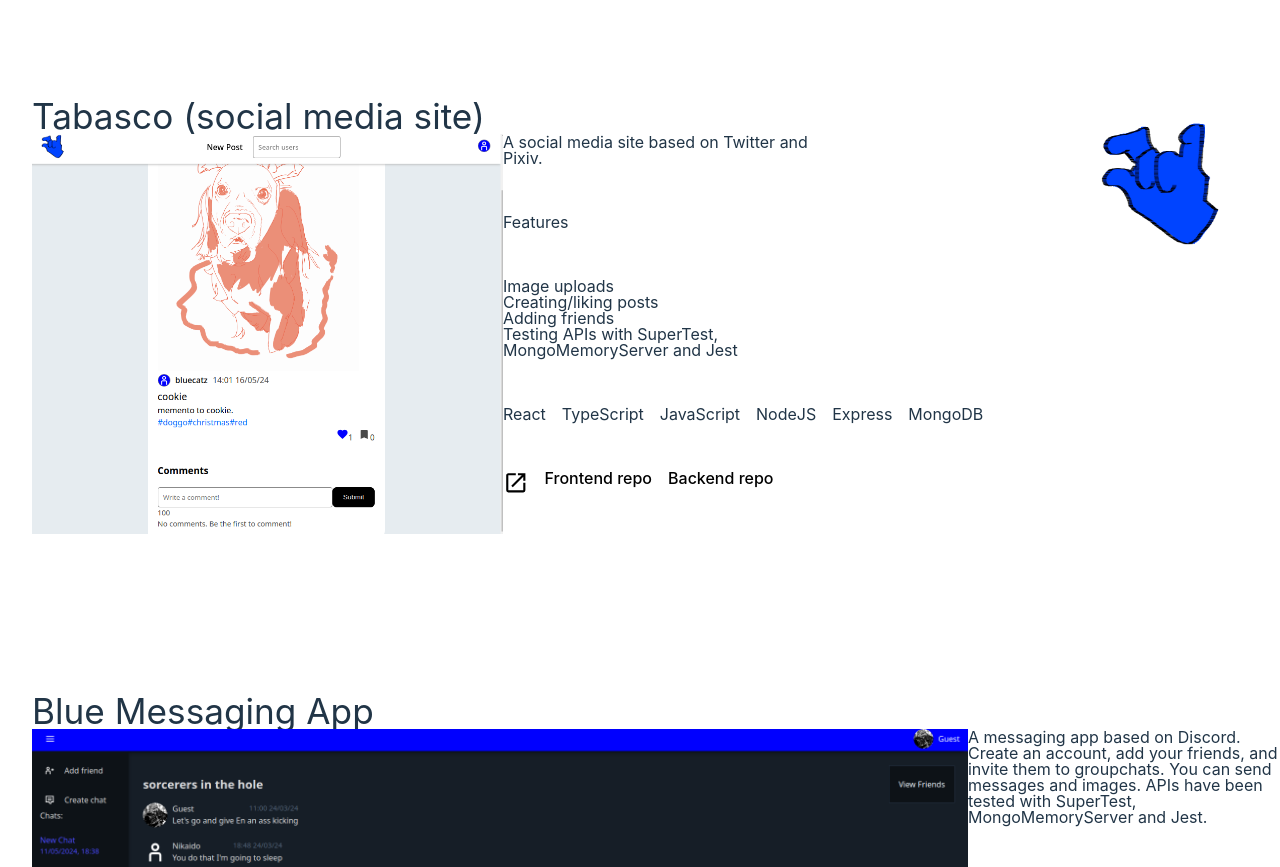
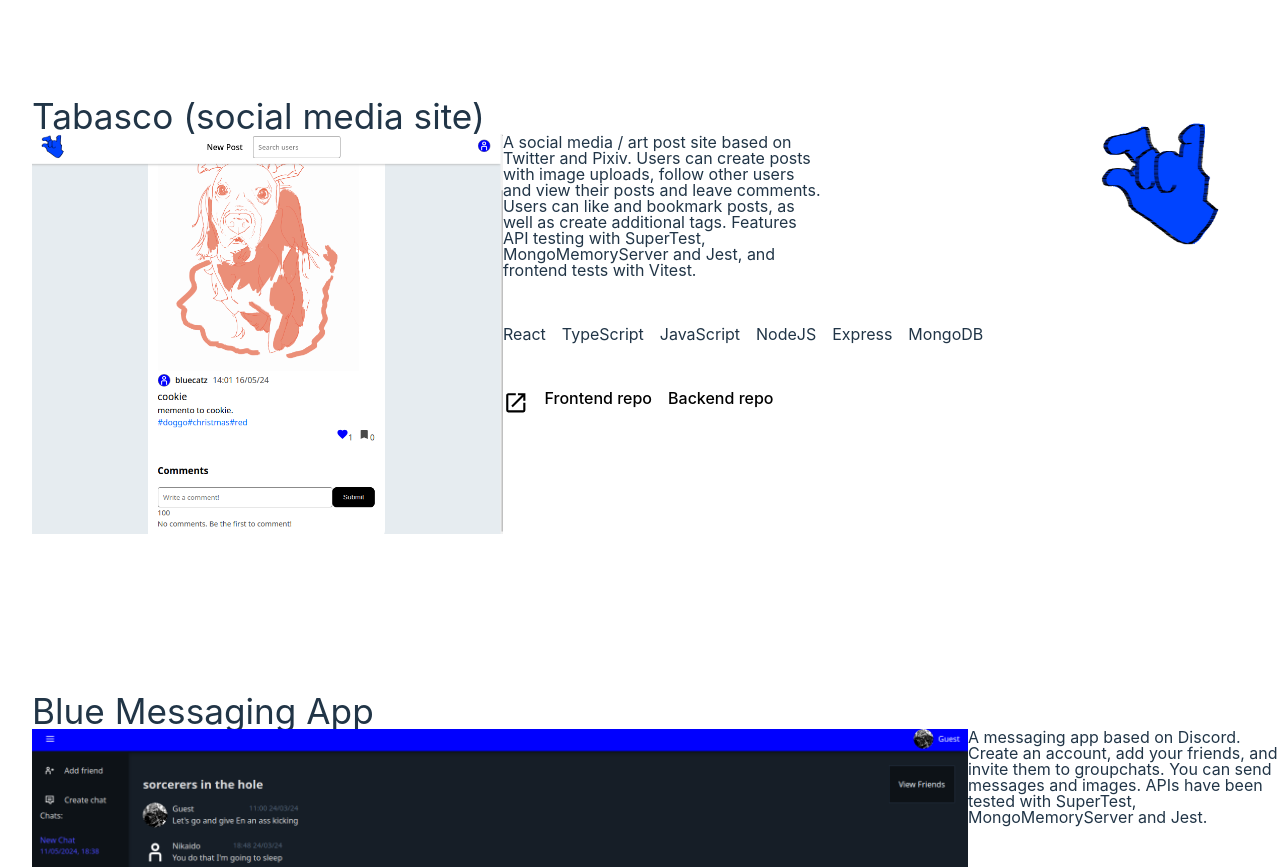
Before and after one commit to jasonHYLam/personal-portfolio-v2, a React (Vite) app: page / in a window 1280 px wide. Shown: the part 1500-2367 px from the top of the page. Built offline with nearby package versions, Linux system fonts and the light colour scheme.

Commit message:
Change description of BlueMessagingApp and Tabasco

```diff
--- a/src/components/projects/project/Tabasco.jsx
+++ b/src/components/projects/project/Tabasco.jsx
@@ -12,15 +12,15 @@ export function Tabasco() {
           <img className={styles.logo} src={tabascoLogo} alt="" />
           <img className={styles.projectImage} src={tabasco1} alt="" />
           <section className={styles.informationContainer}>
-            <p>A social media site based on Twitter and Pixiv.</p>
+            <p>
+              A social media / art post site based on Twitter and Pixiv. Users
+              can create posts with image uploads, follow other users and view
+              their posts and leave comments. Users can like and bookmark posts,
+              as well as create additional tags. Features API testing with
+              SuperTest, MongoMemoryServer and Jest, and frontend tests with
+              Vitest.
+            </p>
 
-            <h3>Features</h3>
-            <ul>
-              <li>Image uploads</li>
-              <li>Creating/liking posts</li>
-              <li>Adding friends</li>
-              <li>Testing APIs with SuperTest, MongoMemoryServer and Jest</li>
-            </ul>
             <section className={styles.techStack}>
               <span>React</span>
               <span>TypeScript</span>
@@ -29,6 +29,7 @@ export function Tabasco() {
               <span>Express</span>
               <span>MongoDB</span>
             </section>
+
             <section className={styles.links}>
               <a href="https://tabasco.netlify.app/login" target="_blank">
                 <OpenInNewIcon />
```
